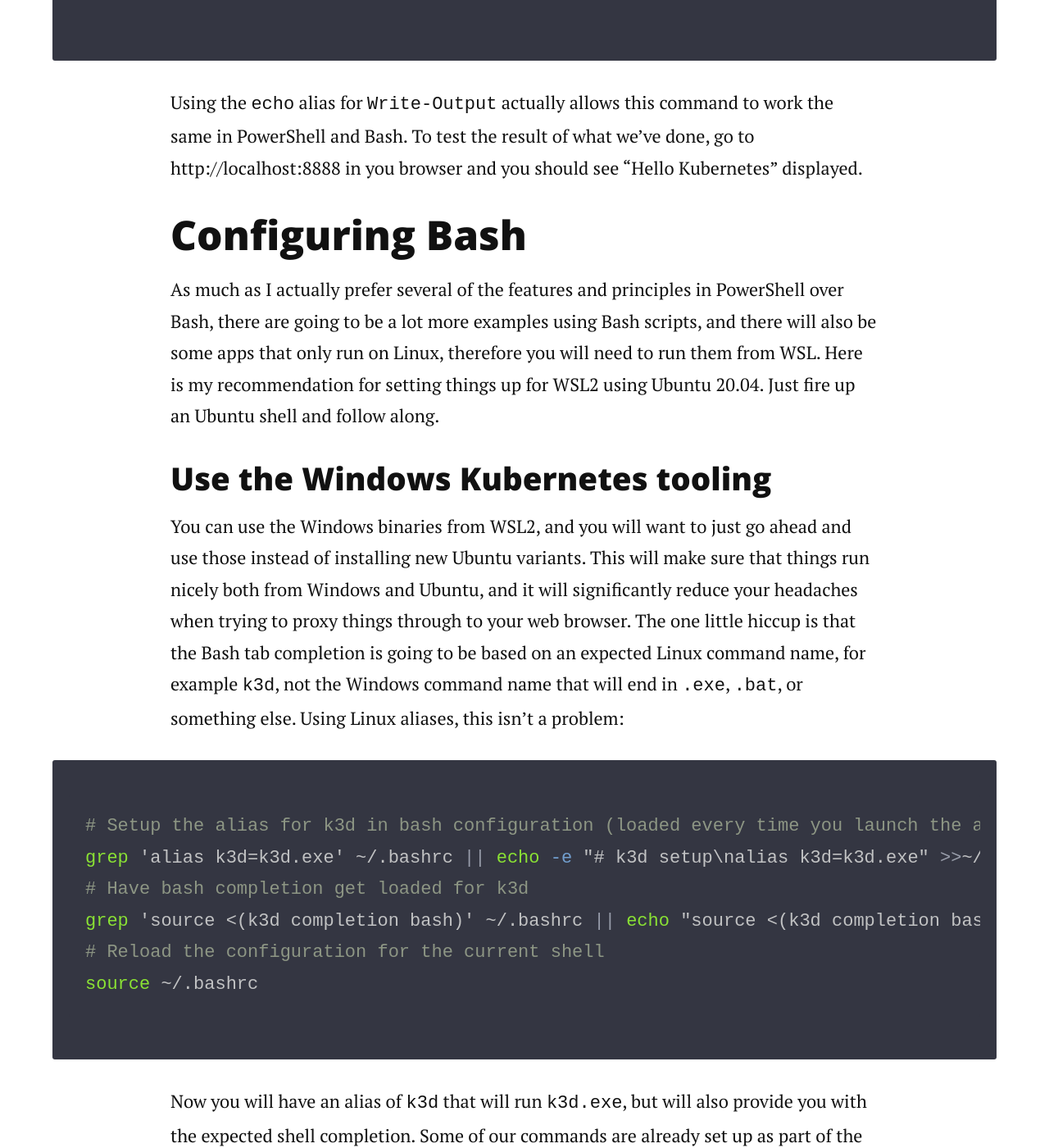
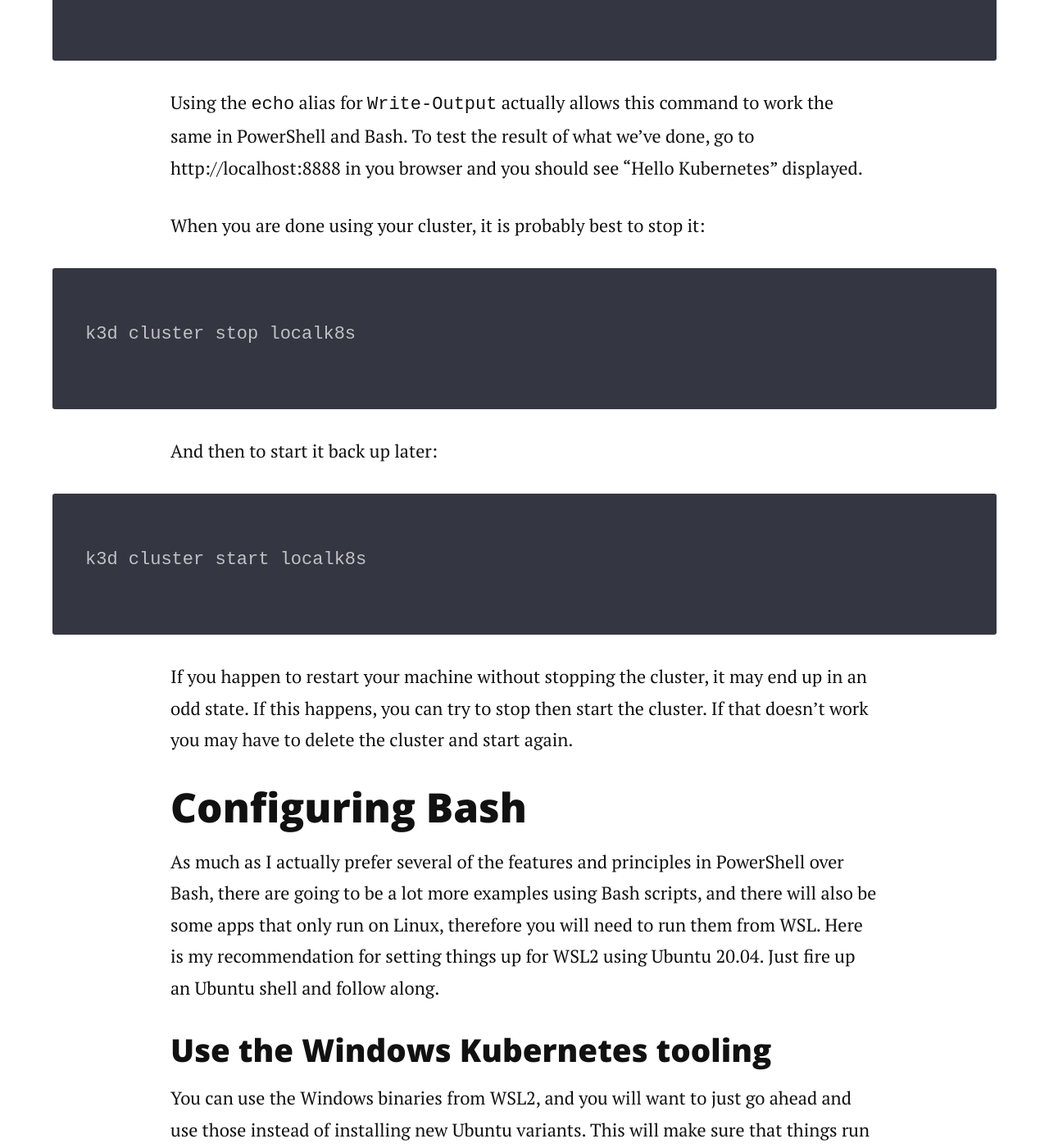
Before and after one commit to brendonthiede/brendonthiede.github.io, a Jekyll site: the page built from _posts/2021-03-23-k3d-on-windows.md, in a window 1280 px wide and 1400 px high, scrolled down 10801 px. Shown: the whole window at 82% size. Built offline with Jekyll 4.4.1, drawn with Linux system fonts in a browser that asks for light colours; nearby versions of some CDN libraries; some of the changed text lies outside the part shown.

Commit message:
Adding notes on repairing clusters

````diff
--- a/_posts/2021-03-23-k3d-on-windows.md
+++ b/_posts/2021-03-23-k3d-on-windows.md
@@ -117,7 +117,7 @@ docker container ls
 
 Another you could do with k3d, though I'm not going to get into it, is to mount volumes to any combination of the nodes in your cluster. If this is something that you end up needing, a quick web search should set you on your way. And if your configuration starts to get too complex, you may want to consider using a config options file instead of command line arguments.
 
-With the cluster running and ready to forward traffic, we can create a deployment, service, and ingress:
+With the cluster running and ready to forward traffic, we can create a deployment, service, and ingress (from my [example of making a multi-node cluster with Multipass](https://github.com/brendonthiede/brendon-k8s-demo)):
 
 ```powershell
 echo "
@@ -222,6 +222,20 @@ spec:
 
 Using the `echo` alias for `Write-Output` actually allows this command to work the same in PowerShell and Bash. To test the result of what we've done, go to http://localhost:8888 in you browser and you should see "Hello Kubernetes" displayed.
 
+When you are done using your cluster, it is probably best to stop it:
+
+```powershell
+k3d cluster stop localk8s
+```
+
+And then to start it back up later:
+
+```powershell
+k3d cluster start localk8s
+```
+
+If you happen to restart your machine without stopping the cluster, it may end up in an odd state. If this happens, you can try to stop then start the cluster. If that doesn't work you may have to delete the cluster and start again.
+
 ## Configuring Bash
 
 As much as I actually prefer several of the features and principles in PowerShell over Bash, there are going to be a lot more examples using Bash scripts, and there will also be some apps that only run on Linux, therefore you will need to run them from WSL. Here is my recommendation for setting things up for WSL2 using Ubuntu 20.04. Just fire up an Ubuntu shell and follow along.
@@ -270,3 +284,8 @@ And now you can verify everything with a list of what is currently in the cluste
 ```bash
 kubectl get all --all-namespaces
 ```
+
+## Resources
+
+* [k3d Homepage](https://k3d.io/)
+* [My example of making a Kubernetes cluster with Multipass](https://github.com/brendonthiede/brendon-k8s-demo)
````
